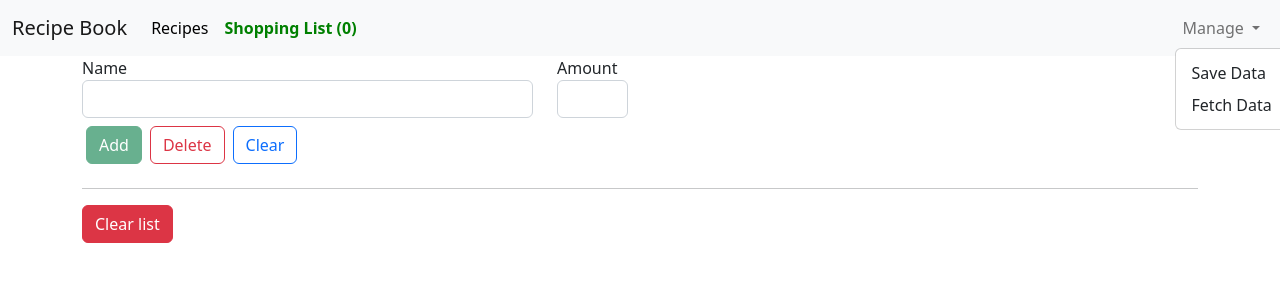
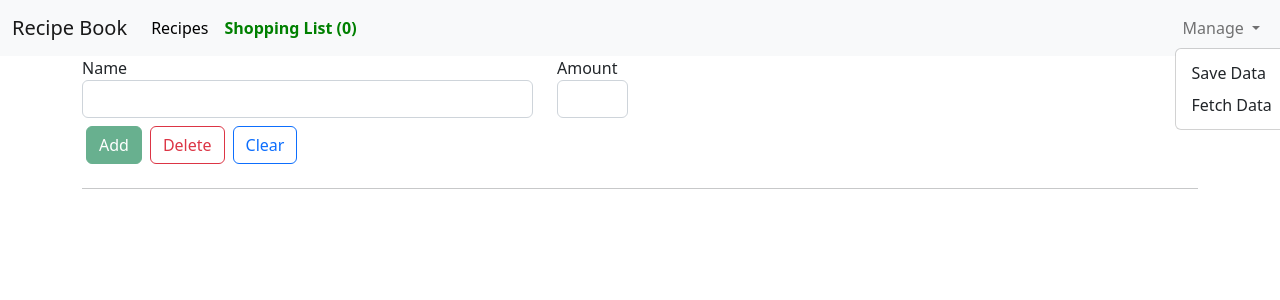
Before and after one commit to AhmadrezaMozaffary/angular-course-s12-project, an Angular app: page /shopping-list in a window 1280 px wide. Shown: the top 300 px of the page. Built offline with nearby package versions, Linux system fonts and the light colour scheme.

Commit message:
Add clear list btn

```diff
--- a/src/app/recipes/recipe-detail/recipe-detail.component.ts
+++ b/src/app/recipes/recipe-detail/recipe-detail.component.ts
@@ -48,7 +48,6 @@ export class RecipeDetailComponent implements OnInit {
   }
 
   addToShoppingList() {
-
     this.shoppingListService.addIngs(this.recipeData.ingredients);
   }
 }
--- a/src/app/shared/Services/shopping-list.service.ts
+++ b/src/app/shared/Services/shopping-list.service.ts
@@ -26,6 +26,7 @@ export class ShoppingListService {
   editIng(index: number, newIng: Ingredient) {
     this._ingredients[index] = newIng;
     this.ingredientsChanged.next(this._ingredients.slice());
+    this.ingsLength.next(this._ingredients.length);
   }
 
   getIngredients() {
@@ -47,6 +48,9 @@ export class ShoppingListService {
     return returnVal;
   }
 
+  /**
+   * @Warning ingredients.length = 0
+   */
   __clearIngredientsList(): void {
     this._ingredients.length = 0;
     this.ingredientsChanged.next(this._ingredients.slice());
--- a/src/app/shopping-list/shopping-list.component.html
+++ b/src/app/shopping-list/shopping-list.component.html
@@ -4,7 +4,7 @@
     <hr />
     <ul class="list-group">
       <div class="col-xl-2">
-        <button class="btn btn-danger" (click)="clearDangerously()">
+        <button class="btn btn-danger" (click)="clearDangerously()" *ngIf="showClearBtn">
           Clear list
         </button>
       </div>
--- a/src/app/shopping-list/shopping-list.component.ts
+++ b/src/app/shopping-list/shopping-list.component.ts
@@ -12,16 +12,26 @@ export class ShoppingListComponent implements OnInit, OnDestroy {
   ingredients: Ingredient[];
   shoppingListIngsChangedSubscription: Subscription;
 
+  listIsEmptySubscription: Subscription;
+  showClearBtn: boolean;
+
   constructor(private shoppingListService: ShoppingListService) {}
 
   ngOnInit(): void {
     this.ingredients = this.shoppingListService.getIngredients();
+
     this.shoppingListIngsChangedSubscription =
       this.shoppingListService.ingredientsChanged.subscribe(
         (ingredients: Ingredient[]) => {
           this.ingredients = ingredients;
+          this.shoppingListService.ingsLength.next(ingredients.length)
         }
       );
+
+    this.listIsEmptySubscription =
+      this.shoppingListService.ingsLength.subscribe((len: number) => {
+        this.showClearBtn = len !== 0 ? true : false;
+      });
   }
 
   onEdit(index: number): void {
@@ -35,5 +45,6 @@ export class ShoppingListComponent implements OnInit, OnDestroy {
 
   ngOnDestroy(): void {
     this.shoppingListIngsChangedSubscription.unsubscribe();
+    this.listIsEmptySubscription.unsubscribe();
   }
 }
```
